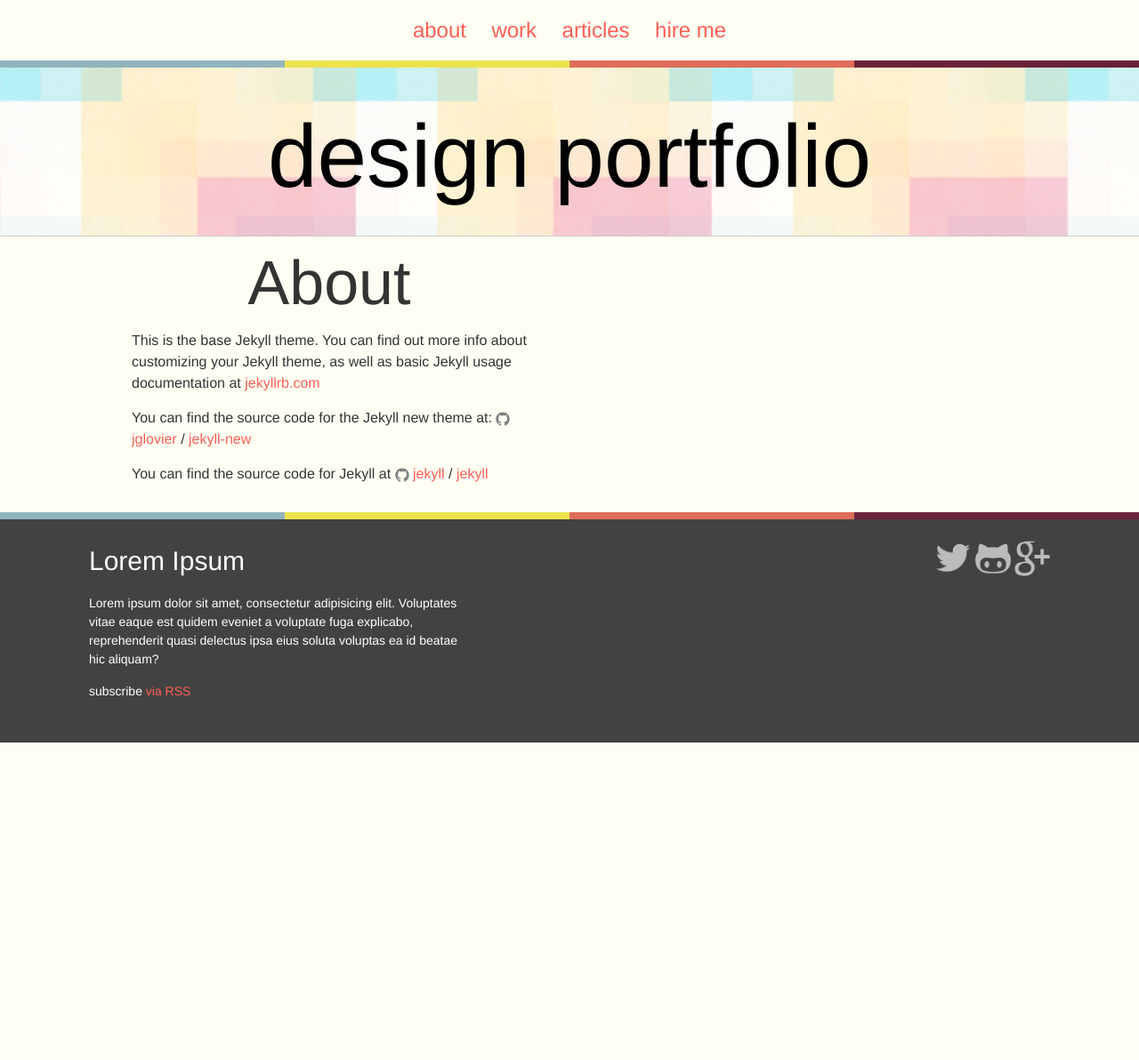
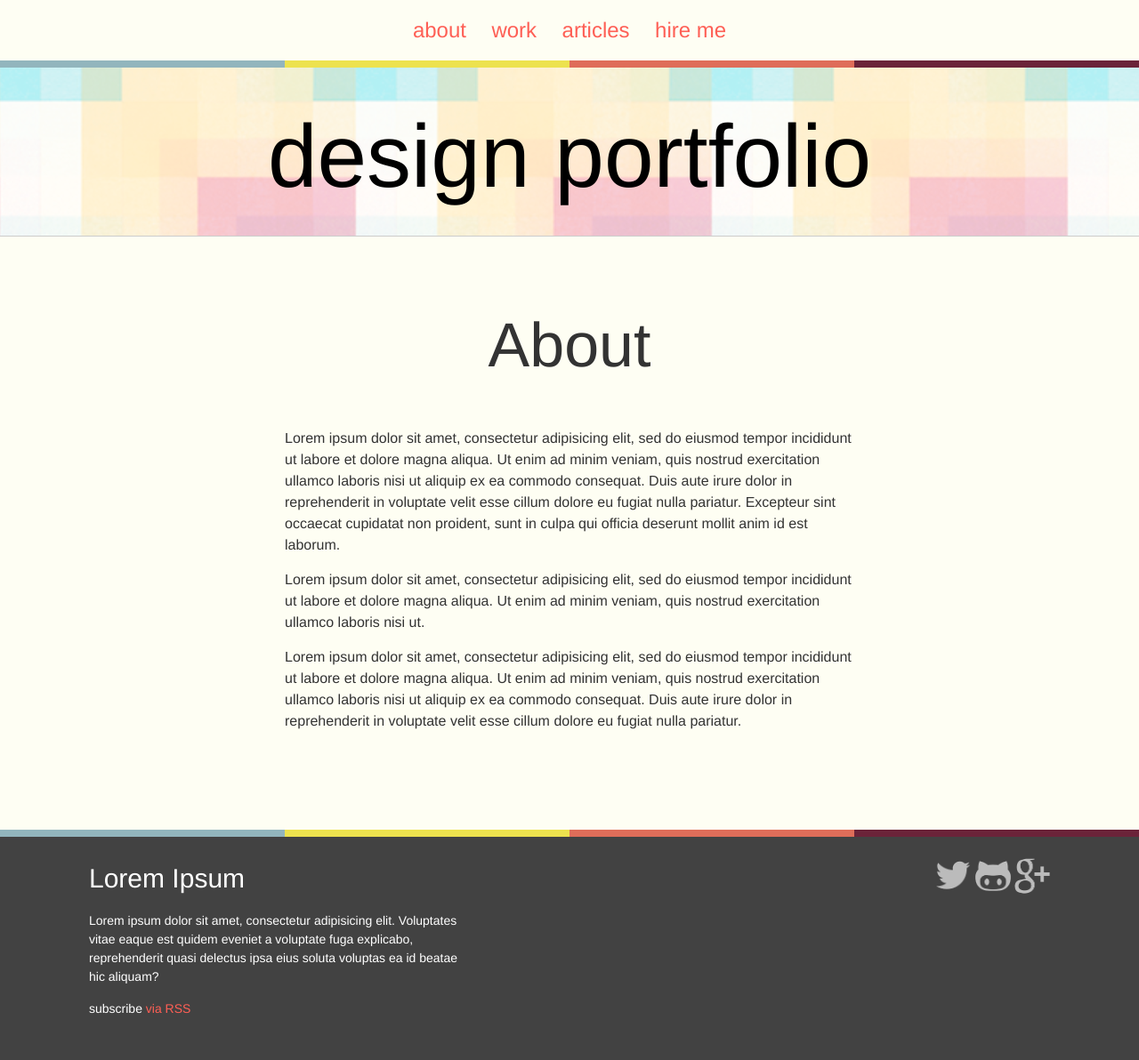
Before and after one commit to coltborg/designer-portfolio, a Jekyll site: the page built from about.md, in a window 1280 px wide. Shown: the whole page at 89% size. Built offline with Jekyll 4.4.1, drawn with Linux system fonts in a browser that asks for light colours; before the commit the page ends 900 px from its top, so only the background shows below that.

Commit message:
Added md page and html page

```diff
--- a/_layouts/page.html
+++ b/_layouts/page.html
@@ -1,14 +1,17 @@
 ---
 layout: default
 ---
-<article class="post">
-
+<article class="site-section site-section-last">
   <header class="post-header">
     <h1 class="post-title">{{ page.title }}</h1>
+    {% if page.featured_image %}
+      <div class="post-image">
+        <img src="{{ page.featured_image }}" alt="{{ page.title }} featured image" />
+      </div>
+    {% endif %}
   </header>
 
-  <div class="post-content">
+  <div class="post-body">
     {{ content }}
   </div>
-
 </article>
--- a/about.md
+++ b/about.md
@@ -4,12 +4,8 @@ title: About
 permalink: /about/
 ---
 
-This is the base Jekyll theme. You can find out more info about customizing your Jekyll theme, as well as basic Jekyll usage documentation at [jekyllrb.com](http://jekyllrb.com/)
+Lorem ipsum dolor sit amet, consectetur adipisicing elit, sed do eiusmod tempor incididunt ut labore et dolore magna aliqua. Ut enim ad minim veniam, quis nostrud exercitation ullamco laboris nisi ut aliquip ex ea commodo consequat. Duis aute irure dolor in reprehenderit in voluptate velit esse cillum dolore eu fugiat nulla pariatur. Excepteur sint occaecat cupidatat non proident, sunt in culpa qui officia deserunt mollit anim id est laborum.
 
-You can find the source code for the Jekyll new theme at:
-{% include icon-github.html username="jglovier" %} /
-[jekyll-new](https://github.com/jglovier/jekyll-new)
+Lorem ipsum dolor sit amet, consectetur adipisicing elit, sed do eiusmod tempor incididunt ut labore et dolore magna aliqua. Ut enim ad minim veniam, quis nostrud exercitation ullamco laboris nisi ut.
 
-You can find the source code for Jekyll at
-{% include icon-github.html username="jekyll" %} /
-[jekyll](https://github.com/jekyll/jekyll)
+Lorem ipsum dolor sit amet, consectetur adipisicing elit, sed do eiusmod tempor incididunt ut labore et dolore magna aliqua. Ut enim ad minim veniam, quis nostrud exercitation ullamco laboris nisi ut aliquip ex ea commodo consequat. Duis aute irure dolor in reprehenderit in voluptate velit esse cillum dolore eu fugiat nulla pariatur.
```
Also changed, not shown: articles.html (added, +19 -0 lines), work.html (added, +17 -0 lines).
